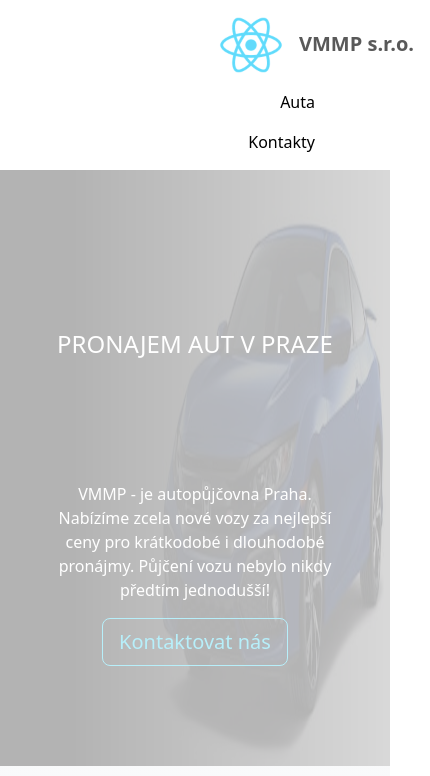
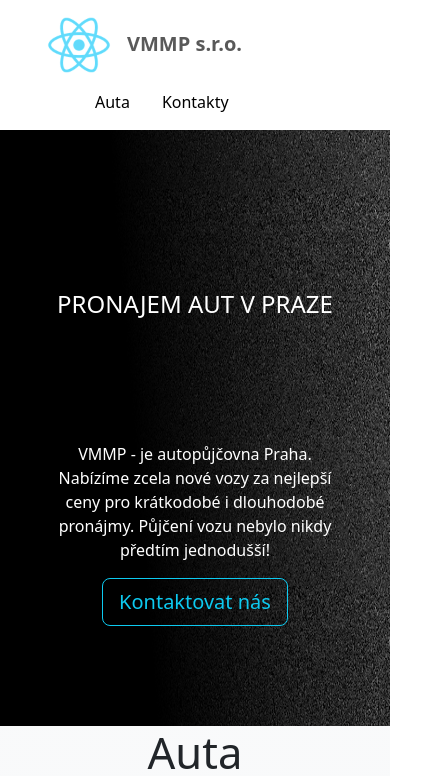
Before and after one commit to dryaed/brojsutworkmf, a React (Create React App) app: page / in a window 390 px wide. Shown: the top 776 px of the page, 430 px wide, since content can reach past the window. Built offline with nearby package versions, Linux system fonts and the light colour scheme.

Commit message:
responsive navbar and titlecard

```diff
--- a/src/css/style.scss
+++ b/src/css/style.scss
@@ -25,6 +25,9 @@ $main-color: #000000;
   background-image: url("../../public/bg-image-16.png");
   background-size: 100vw 100vh;
   background-repeat: no-repeat;
+  background-position: 0;
+  height: 950px;
+  position: relative;
 }
 
 .carcard {
@@ -626,6 +629,7 @@ Personal Portfolio
 --------------------------*/
 .personal-portfolio-slider {
   position: relative;
+  /*
   @media #{$sm-layout} {
     &::before {
       position: absolute;
@@ -656,7 +660,7 @@ Personal Portfolio
       opacity: 0.7;
     }
   }
-
+*/
 }
 .slide {
   &.personal-portfolio-slider ,
--- a/src/js/HeaderCarrent.js
+++ b/src/js/HeaderCarrent.js
@@ -13,28 +13,23 @@ function HeaderCarrent() {
             <div className="header-wrapper" id="header-wrapper">
                 <div className="container">
                     <div className="row align-items-center">
-                        <div className="col-lg-2 col-md-3 col-6">
-                            <div className="header-left">
-                                {/* idk why this exists*/}
-                            </div>
-                        </div>
-                        <div className="col-lg-10 col-md-9 col-6">
-                            <div className="header-right justify-content-end">
-                                <nav className="navbar d-lg-block">
+                                <nav className="navbar d-lg-block navbar-expand-lg">
                                     <div className="container-fluid">
-                                        <a className="navbar-brand d-flex align-content-start align-content-center" href="#">
-                                            <img src="../logo192.png" alt="company" width="64" height="64" className="d-inline-block align-text-bottom" />
-                                            <b className="navbar-text p-3"> VMMP s.r.o.</b>
-                                        </a>
-                                        <ul className="nav justify-content-end">
-                                            <li className="nav-item"><a className="nav-link" href="#"></a></li>
-                                            <li className="nav-item"><a href="#carlist" className="nav-link">Auta</a></li>
-                                            <li className="nav-item"><a href="#contacts" className="nav-link">Kontakty</a></li>
-                                        </ul>
+                                            <a className="navbar-brand d-flex align-content-start"
+                                               href="#">
+                                                <img src="../logo192.png" alt="company" width="64" height="64"
+                                                     className="d-inline-block align-text-bottom"/>
+                                                <b className="navbar-text p-3"> VMMP s.r.o.</b>
+                                            </a>
+                                            <ul className="nav justify-content-end">
+                                                <li className="nav-item"><a className="nav-link" href="#"></a></li>
+                                                <li className="nav-item"><a href="#carlist"
+                                                                            className="nav-link">Auta</a></li>
+                                                <li className="nav-item"><a href="#contacts"
+                                                                            className="nav-link">Kontakty</a></li>
+                                            </ul>
                                     </div>
                                 </nav>
-                            </div>
-                        </div>
                     </div>
                 </div>
             </div>
--- a/src/js/LandingPage.js
+++ b/src/js/LandingPage.js
@@ -4,7 +4,7 @@ const LandingPage = () => {
     return (
         <div className="bg-light bg-gradient">
             <div
-                className="testing slide personal-portfolio-slider slider-paralax slider-style-3 d-flex align-items-center justify-content-center bg_image bg_image--16">
+                className="testing slide personal-portfolio-slider slider-paralax slider-style-3 d-flex align-items-center justify-content-center">
                 <div className="container">
                     <div className="row">
                         <div className="col-lg-12">
```
Also changed, not shown: public/bg-image-16.png.
